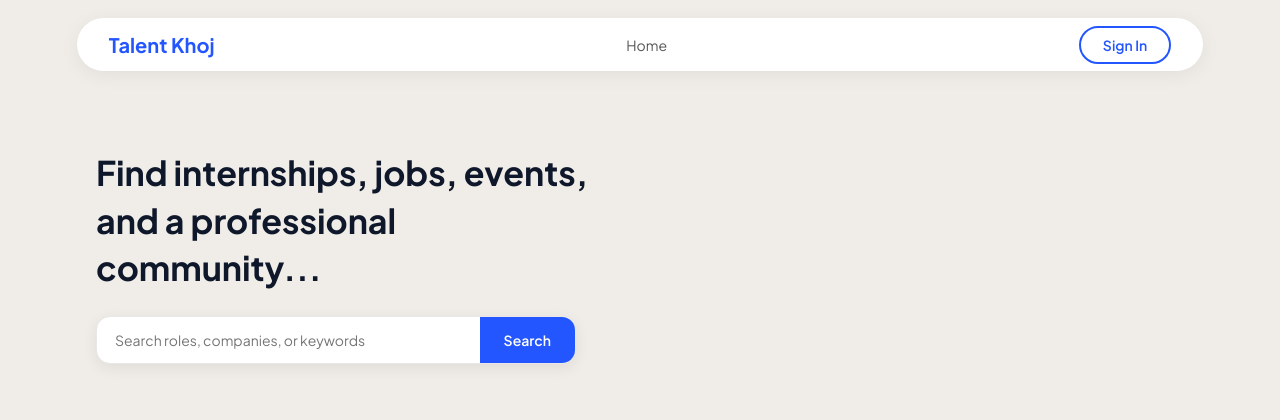
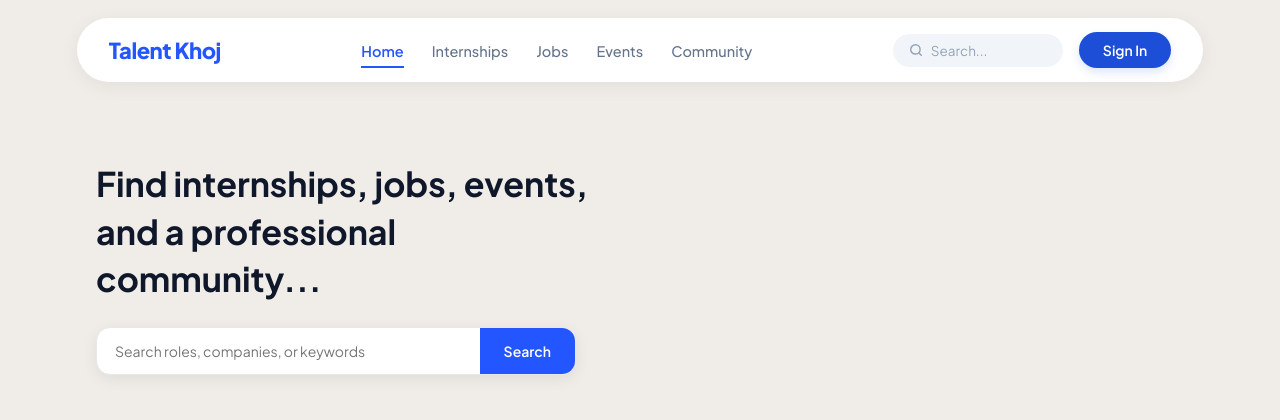
Before and after one commit to tejashexe-spec/Talentkhoj, a Flask app: page / in a window 1280 px wide. Shown: the top 420 px of the page. Run offline with Flask 3, Linux system fonts and the light colour scheme.

Commit message:
nav bar fix

```diff
--- a/my_first_flask/static/css/style.css
+++ b/my_first_flask/static/css/style.css
@@ -34,9 +34,10 @@ main { flex: 1; }
 
 .nav-logo {
     color: #2456ff;
-    font-weight: 700;
-    font-size: 20px;
+    font-weight: 800;
+    font-size: 22px;
     text-decoration: none;
+    letter-spacing: -0.5px;
 }
 
 .nav-links {
@@ -48,34 +49,78 @@ main { flex: 1; }
 
 .nav-links a {
     text-decoration: none;
-    color: #555;
-    font-size: 14px;
-    transition: color 0.2s;
+    color: #64748b;
+    font-size: 14.5px;
+    font-weight: 500;
+    transition: all 0.2s;
+    padding: 6px 0;
+    border-bottom: 2px solid transparent;
 }
 
-.nav-links a:hover { color: #2456ff; }
+.nav-links a:hover {
+    color: #2456ff;
+}
 
-.nav-links .active {
+.nav-links a.active {
     color: #2456ff;
-    border-bottom: 2px solid #2456ff;
-    padding-bottom: 2px;
+    border-bottom-color: #2456ff;
+    font-weight: 600;
+}
+
+.nav-search-box {
+    display: flex;
+    align-items: center;
+    gap: 8px;
+    background: #f1f5f9;
+    padding: 8px 16px;
+    border-radius: 20px;
+    width: 170px;
+    transition: all 0.25s ease;
+}
+
+.nav-search-box:focus-within {
+    background: white;
+    box-shadow: 0 0 0 2px rgba(36, 86, 255, 0.15);
+    border: 1px solid rgba(36, 86, 255, 0.3);
+    width: 220px;
+}
+
+.nav-search-box .search-icon {
+    color: #94a3b8;
+    flex-shrink: 0;
+}
+
+.nav-search-box input {
+    border: none;
+    background: none;
+    outline: none;
+    font-size: 13.5px;
+    color: #334155;
+    width: 100%;
+}
+
+.nav-search-box input::placeholder {
+    color: #94a3b8;
 }
 
 .nav-btn {
-    padding: 8px 22px;
-    border-radius: 20px;
-    border: 2px solid #2456ff;
-    color: #2456ff;
+    padding: 9px 24px;
+    border-radius: 24px;
+    background: #1d4ed8;
+    color: white !important;
     font-weight: 600;
     font-size: 14px;
     text-decoration: none;
-    transition: all 0.2s;
-    background: white;
+    transition: all 0.25s ease;
+    border: none;
+    box-shadow: 0 4px 10px rgba(29, 78, 216, 0.15);
+    display: inline-block;
 }
 
 .nav-btn:hover {
-    background: #2456ff;
-    color: white !important;
+    background: #1e40af;
+    transform: translateY(-1px);
+    box-shadow: 0 6px 14px rgba(29, 78, 216, 0.3);
 }
 
 /* ── PROFILE DROPDOWN ── */
--- a/my_first_flask/templates/base.html
+++ b/my_first_flask/templates/base.html
@@ -15,10 +15,23 @@
     <a class="nav-logo" href="/">Talent Khoj</a>
 
     <ul class="nav-links">
-        <li><a href="/">Home</a></li>
+        <li><a href="/" class="{% if request.path == '/' %}active{% endif %}">Home</a></li>
+        <li><a href="/dashboard/search?type=internship" class="{% if request.path == '/dashboard/search' and request.args.get('type') == 'internship' %}active{% endif %}">Internships</a></li>
+        <li><a href="/dashboard/search?type=job" class="{% if request.path == '/dashboard/search' and request.args.get('type') == 'job' %}active{% endif %}">Jobs</a></li>
+        <li><a href="/dashboard/events" class="{% if request.path == '/dashboard/events' %}active{% endif %}">Events</a></li>
+        <li><a href="#" class="{% if request.path == '/community' %}active{% endif %}">Community</a></li>
     </ul>
 
-    <div>
+    <div style="display: flex; align-items: center; gap: 16px;">
+        <div class="nav-search-box">
+            <svg width="14" height="14" viewBox="0 0 24 24" fill="none" stroke="currentColor" stroke-width="2.5" stroke-linecap="round" stroke-linejoin="round" class="search-icon">
+                <circle cx="11" cy="11" r="8"></circle><line x1="21" y1="21" x2="16.65" y2="16.65"></line>
+            </svg>
+            <form action="/dashboard/search" method="GET" style="display: flex; width: 100%;">
+                <input type="text" name="q" placeholder="Search..." value="{{ request.args.get('q', '') }}">
+            </form>
+        </div>
+
         {% if session.get('user_id') %}
             <div class="profile-menu">
                 <button class="profile-trigger" onclick="toggleDropdown(event)">
```
